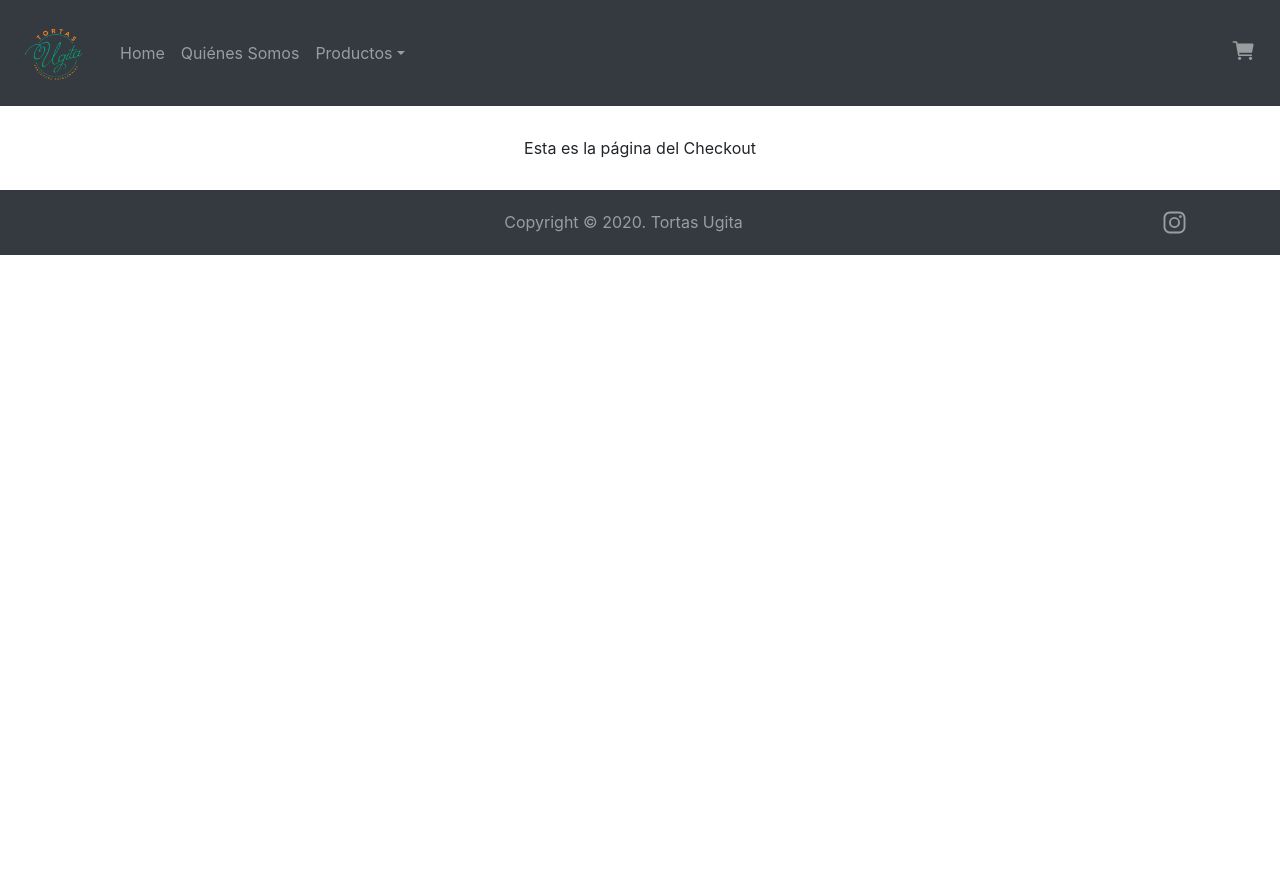
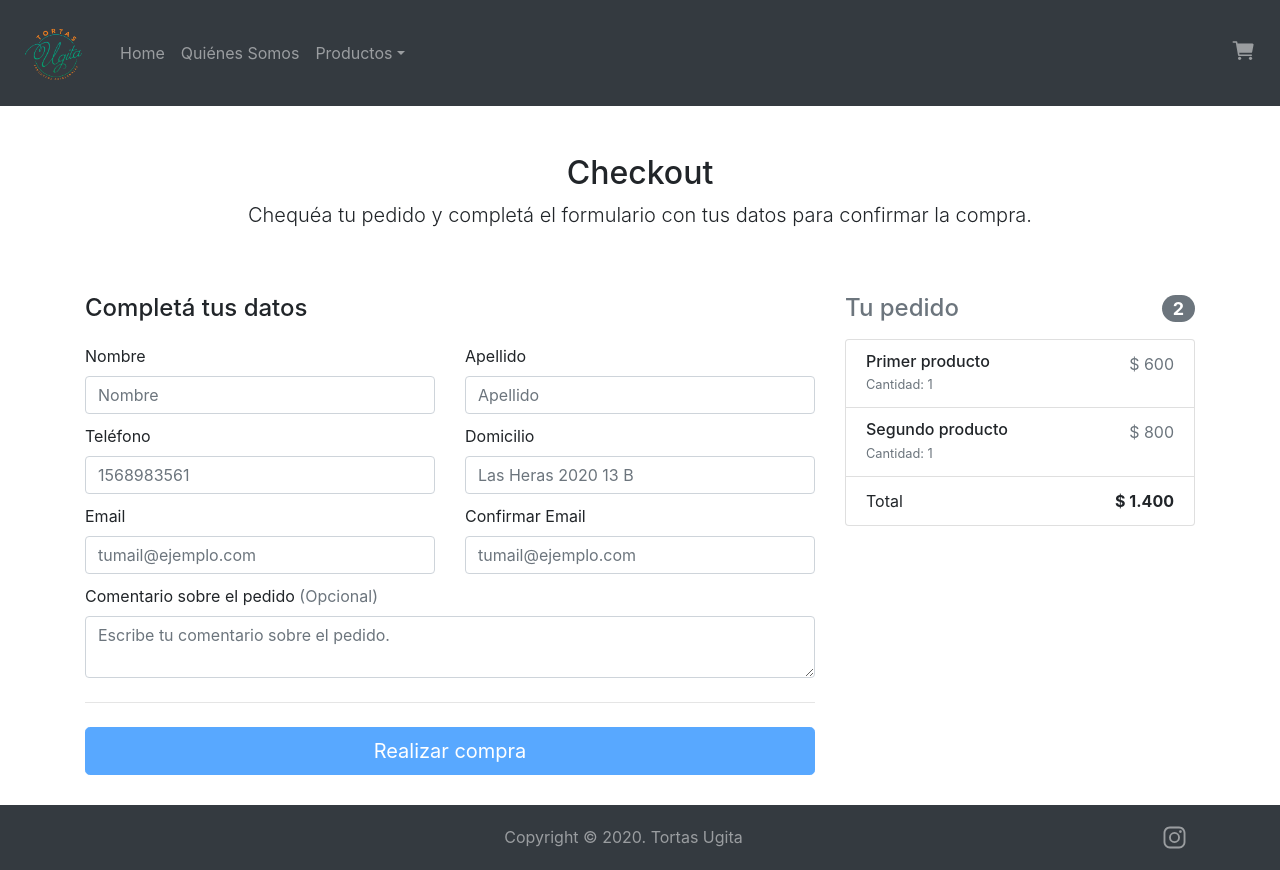
Before and after one commit to carloscrovara/ecommerce, a React (Create React App) app: page /cart in a window 1280 px wide. Before the commit the page ends 800 px from the top, so only its background shows below. Built offline with nearby package versions, Linux system fonts and the light colour scheme.

Commit message:
Version 1.24 - Se agregaron mejoras en Cart y en diversos componentes

```diff
--- a/src/components/About.js
+++ b/src/components/About.js
@@ -26,7 +26,7 @@ function About() {
                             Tortas Ugita es un emprendimiento de María Eugenia Recoulat Vaccaro, joven que realizó diversos cursos de pastelería y que disfruta de hacer tortas y tartas artesanales a pedido.
                         </p>
                         <p className="lead">
-                            Este emprendimiento surgió en el año 2014 como un trabajo complementario de Eugenia, que también es docente de Lengua y Literatura en varios colegios.
+                            Este emprendimiento surgió en el año 2015 como un trabajo complementario de Eugenia, que también es docente de Lengua y Literatura en varios colegios.
                         </p>
                     </div>
                 </div>
--- a/src/components/Cart.js
+++ b/src/components/Cart.js
@@ -1,9 +1,25 @@
 import React from 'react';
+import CartForm from './CartForm';
+import CartBrief from './CartBrief';
 
 function Cart() {
     return (
         <>
-            <p className="text-center" style={{ marginTop: '30px', marginBottom: '30px'}}>Esta es la página del Checkout</p>
+            <div className="container">
+                <div className="py-5 text-center">
+                    <h2>Checkout</h2>
+                    <p className="lead">
+                        Chequéa tu pedido y completá el formulario con tus datos para confirmar la compra.
+                    </p>
+                </div>
+                <div className="row g-3">
+                    <CartBrief />
+                    <div className="col-md-7 col-lg-8">
+                        <h4 className="mb-3">Completá tus datos</h4>
+                        <CartForm />
+                    </div>
+                </div>
+            </div>
         </>
     )
 }
--- /dev/null
+++ b/src/components/CartBrief.js
@@ -0,0 +1,34 @@
+import React from 'react';
+
+export default function CartBrief() {
+    return (
+        <>
+            <div className="col-md-5 col-lg-4 order-md-last">
+                <h4 className="d-flex justify-content-between align-items-center mb-3">
+                    <span className="text-muted">Tu pedido</span>
+                    <span className="badge badge-secondary badge-pill">2</span>
+                </h4>
+                <ul className="list-group mb-3">
+                    <li className="list-group-item d-flex justify-content-between lh-sm">
+                        <div>
+                            <h6 className="my-0">Primer producto</h6>
+                            <small className="text-muted">Cantidad: 1</small>
+                        </div>
+                        <span className="text-muted">$ 600</span>
+                    </li>
+                    <li className="list-group-item d-flex justify-content-between lh-sm">
+                        <div>
+                            <h6 className="my-0">Segundo producto</h6>
+                            <small className="text-muted">Cantidad: 1</small>
+                        </div>
+                        <span className="text-muted">$ 800</span>
+                    </li>
+                    <li className="list-group-item d-flex justify-content-between">
+                        <span>Total</span>
+                        <strong>$ 1.400</strong>
+                    </li>
+                </ul>
+            </div>
+        </>
+    )
+}
--- /dev/null
+++ b/src/components/CartForm.js
@@ -0,0 +1,101 @@
+import React, {useState} from 'react';
+
+export default function CartForm() {
+
+    const [name, setName] = useState(null);
+    const [lastName, setLastName] = useState(null);
+    const [phone, setPhone] = useState(null);
+    const [address, setAddress] = useState(null);
+    const [email, setEmail] = useState(null);
+    const [emailConfirm, setEmailConfirm] = useState(null);
+
+    const [sent, setSent] = useState(false);
+
+    function onNameChange(event) {
+        setName(event.target.value)
+    }
+
+    function onLastNameChange(event) {
+        setLastName(event.target.value)
+    }
+
+    function onPhoneChange(event) {
+        setPhone(event.target.value)
+    }
+
+    function onAddressChange(event) {
+        setAddress(event.target.value)
+    }
+
+    function onEmailChange(event) {
+        setEmail(event.target.value)
+    }
+
+    function onEmailConfirmChange(event) {
+        setEmailConfirm(event.target.value)
+    }
+
+    function send() {
+        setSent(true);
+        console.log('La compra se realizó con éxito.')
+    }
+
+    const labelStyle = {
+        paddingTop: '10px'
+    }
+
+    return (
+        <>
+            <form className="needs-validation">
+                    <div className="row g-3">
+                        <div className="col-sm-6">
+                            <label className="form-label" style={{ paddingTop: '5px'}}>Nombre</label>
+                            <input type="text" className="form-control" id="firstName" placeholder="Nombre" required onInput={onNameChange}></input>
+                        </div>
+
+                        <div className="col-sm-6">
+                            <label className="form-label" style={{ paddingTop: '5px'}}>Apellido</label>
+                            <input type="text" className="form-control" id="lastName" placeholder="Apellido" required onInput={onLastNameChange}></input>
+                        </div>
+
+                        <div className="col-6">
+                            <label className="form-label" style={labelStyle}>Teléfono</label>
+                            <input type="number" className="form-control" id="phone" placeholder="1568983561" required onInput={onPhoneChange}></input>
+                        </div>
+
+                        <div className="col-6">
+                            <label className="form-label" style={labelStyle}>Domicilio</label>
+                            <input type="text" className="form-control" id="address" placeholder="Las Heras 2020 13 B" required onInput={onAddressChange}></input>
+                        </div>
+
+                        <div className="col-6">
+                            <label className="form-label" style={labelStyle}>Email</label>
+                            <input type="email" className="form-control" id="email" placeholder="tumail@ejemplo.com" required onInput={onEmailChange}></input>
+                        </div>
+
+                        <div className="col-6">
+                            <label className="form-label" style={labelStyle}>Confirmar Email</label>
+                            <input type="email" className="form-control" id="email" placeholder="tumail@ejemplo.com" required onInput={onEmailConfirmChange}></input>
+                        </div>
+
+                        <div className="col-12">
+                            <label className="form-label" style={labelStyle}>Comentario sobre el pedido<span className="text-muted"> (Opcional)</span></label>
+                            <textarea rows="2" className="col-12 form-control" id="comment" placeholder='Escribe tu comentario sobre el pedido.'/>
+                        </div>
+                    </div>
+
+                    <hr className="my-4"></hr>
+
+                    <button
+                        className="btn btn-primary btn-lg btn-block"
+                        type="submit"
+                        disabled={ !name || !lastName || !phone || !address || !email || !emailConfirm || sent }
+                        onClick={send}
+                        style={{ marginBottom: '30px'}}
+                    >
+                        Realizar compra
+                    </button>
+            </form>
+        </>
+    )
+}
--- a/src/components/Home.js
+++ b/src/components/Home.js
@@ -11,14 +11,14 @@ function Home({greeting}) {
     const [loading, setLoading] = useState(true);
 
     useEffect(() => {
-        console.log('App mounted')
         Item().then(res => {
             setProducts(res); // Set state -> Render
             setLoading(false); // Set state -> Render
+            console.log('Mounted Home')
+            return () => {
+                console.log('Dismounted Home')
+            }
         });
-        return function cleanup() {
-            console.log("cleaned up");
-        };
     }, []);
 
     return (
--- a/src/components/ItemDetail.js
+++ b/src/components/ItemDetail.js
@@ -6,11 +6,11 @@ function ItemDetail() {
     const { id } = useParams();
 
     useEffect(() => {
-        console.log('Received id to', id)
-        return function cleanup() {
-            console.log("cleaned up");
+        console.log('Mounted ItemDetail')
+        return () => {
+            console.log('Dismounted ItemDetail');
         };
-    }, [id]);
+    }, []);
 
     return (
         <>
--- a/src/components/ItemDetailContainer.js
+++ b/src/components/ItemDetailContainer.js
@@ -7,15 +7,15 @@ function ItemDetailContainer({id}) {
     const [loading, setLoading] = useState(true);
 
     useEffect(() => {
-        console.log('App mounted')
         Item().then(res => {
             let filteredRes = res.filter( (p) => p.id === id )
             setProduct(filteredRes[0]);
             setLoading(false);
+            console.log('Mounted ItemDetailContainer')
+            return () => {
+                console.log('Dismounted ItemDetailContainer')
+            }
         });
-        return function cleanup() {
-            console.log("cleaned up");
-        };
     }, [id]);
 
     return (
--- a/src/components/ItemListCategory.js
+++ b/src/components/ItemListCategory.js
@@ -6,11 +6,11 @@ function ItemListCategory() {
     const { categoryId } = useParams();
 
     useEffect(() => {
-        console.log('Received categoryId to', categoryId)
-        return function cleanup() {
-            console.log("cleaned up");
+        console.log('Mounted ItemListCategory')
+        return () => {
+            console.log('Dismounted ItemListCategory');
         };
-    }, [categoryId]);
+    }, []);
 
     return (
         <>
--- a/src/components/ItemListCategoryContainer.js
+++ b/src/components/ItemListCategoryContainer.js
@@ -7,15 +7,15 @@ function ItemListCategoryContainer({categoryId}) {
     const [loading, setLoading] = useState(true);
 
     useEffect(() => {
-        console.log('App mounted')
         Item().then(res => {
             setProducts(res);
             setLoading(false);
+            console.log('Mounted ItemListCategoryContainer')
+            return () => {
+                console.log('Dismounted ItemListCategoryContainer')
+            }
         });
-        return function cleanup() {
-            console.log("cleaned up");
-        };
-    }, [categoryId]);
+    }, []);
 
     return (
         <>
```
